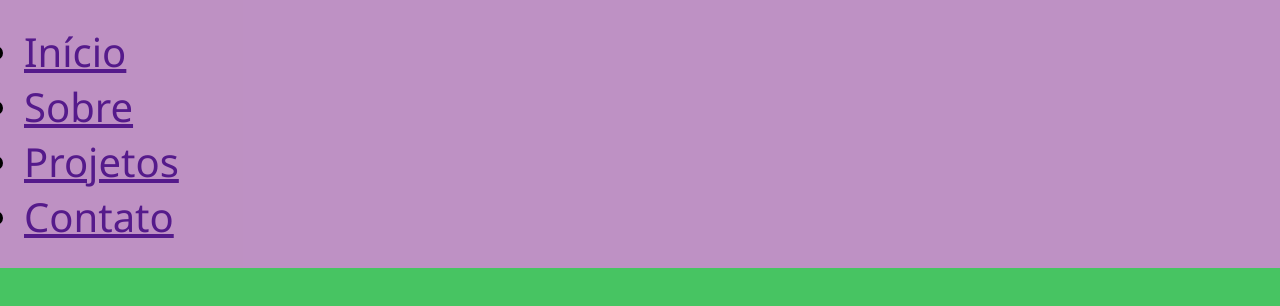
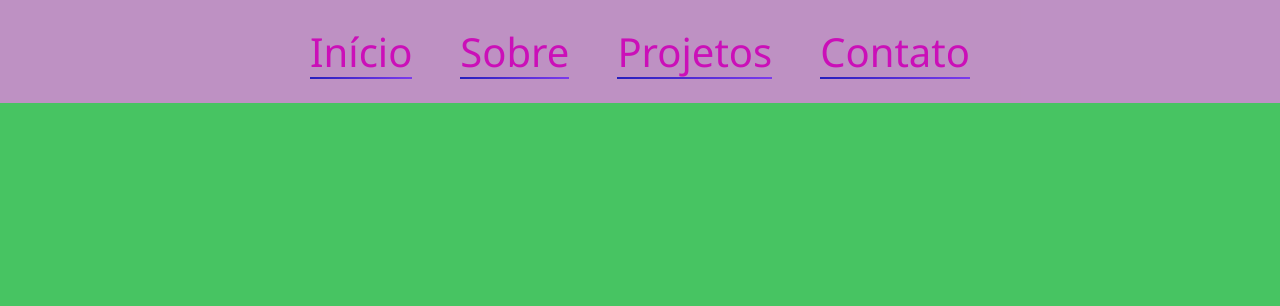
Before and after one commit to Isabellaholowka/Bella-Dev, a plain HTML site: page index.html in a window 1280 px wide. Drawn offline with Linux system fonts and the light colour scheme.

Commit message:
estilizando o menu
Adicionar class="menu-link“ nas tags <a>
Criando .menu-link{} 🡪 estilizando os elementos dentro da tag <a>
style.css: criar .menu-link::before
style.css: criar .menu-link:houver:before{}
Modificar: width: 0;
Criar transition:

```diff
--- a/index.html
+++ b/index.html
@@ -12,16 +12,15 @@
         <nav class="navegacao"> <!-- class : identificador para chamarmos no Style.css-->
             <ul class="menu"> <!--<ul> lita-->
                 <li>          <!-- <li> itens da lista-->
-                    <a href>Início</a><!-- <li> itens da lista-->
+                    <a href="#inicio" class="menu-link">Início</a>
+                <li>
+                   <a href="#sobre" class="menu-link">Sobre</a>
                 </li>
                 <li>
-                   <a href>Sobre</a>
+                   <a href="#projetos" class="menu-link">Projetos</a>
                 </li>
                 <li>
-                   <a href>Projetos</a>
-                </li>
-                <li>
-                   <a href>Contato</a>
+                   <a href="#contato" class="menu-link">Contato</a>
                 </li>
             </ul>
         </nav>
--- a/style.css
+++ b/style.css
@@ -1,5 +1,5 @@
 body{
-color: black;
+background-color: #47c462;
 font-size: 40px;
 }
 
@@ -20,7 +20,7 @@ font-family: 'Segoe UI', Tahoma, Geneva, Verdana, sans-serif;
 
 /* configurando a cor do fundo da página*/
 body {
-background-color: #47c462; /* cor do fundo*/
+background-color: rgb(255, 255, 255),255; /* cor do fundo*/
 }
 .navegacao{
     width: 100%; /*largura do menu em relação a largura da página*/
@@ -30,3 +30,33 @@ background-color: #47c462; /* cor do fundo*/
     padding: 1.5rem; /* espaço interno do menu*/
     z-index: 100; /* MENU FICA NA FRENTE DO CONTEÚDO DA PÁGINA*/
 }
+
+.menu{
+    display: flex;
+    justify-content: center;
+    gap: 3rem;
+    list-style: none;
+}
+
+.menu-link{
+    text-decoration: none;
+    color: rgba(203, 15, 184);
+    font-weight: 500;
+    position: relative;
+    padding: 0.5 0;
+}
+
+.menu-link::before{
+    content: '';
+    height: 2px;
+    width: 100%;
+    position: absolute;
+    bottom: 0;
+    left: 0;
+    background:linear-gradient(90deg, #261ebc,#7c3aed);
+    transition: width 0.5s ease;
+}
+
+.menu-link:houver::before{
+    width: 100%;
+}
```
